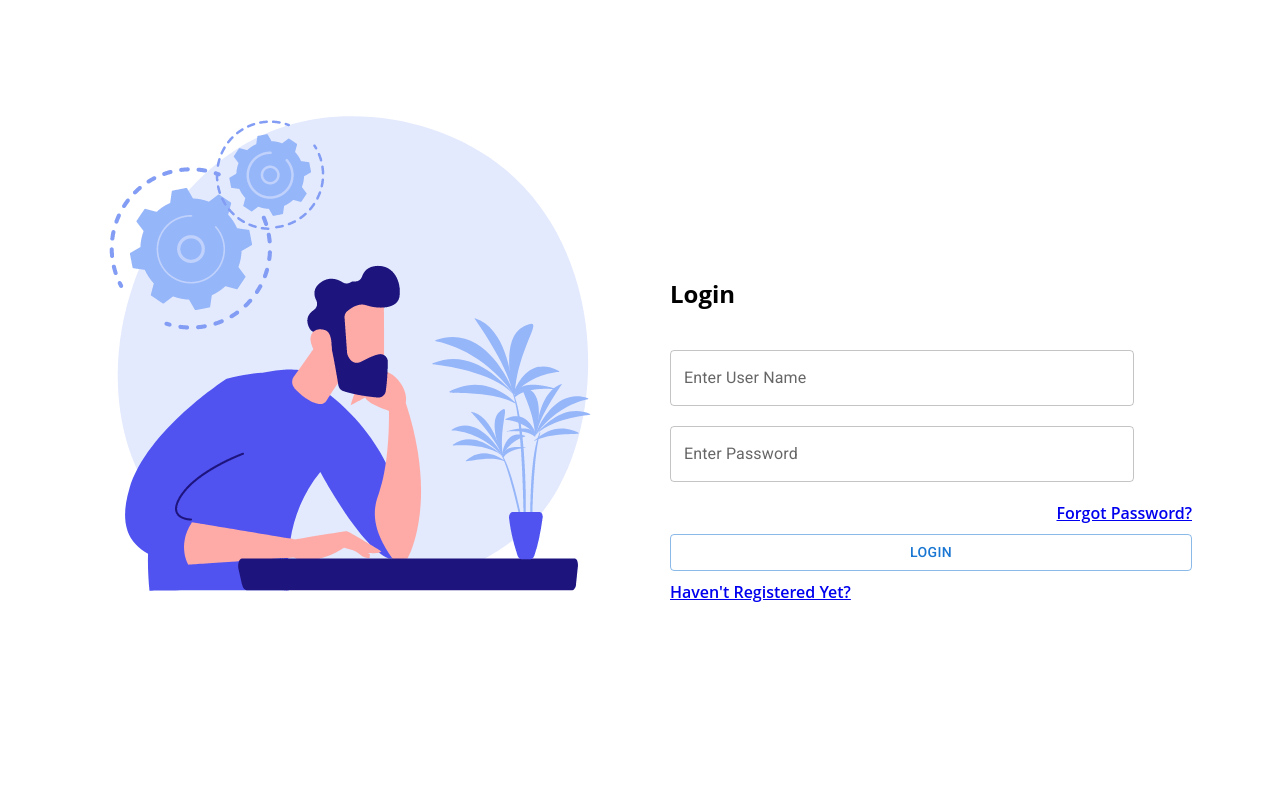
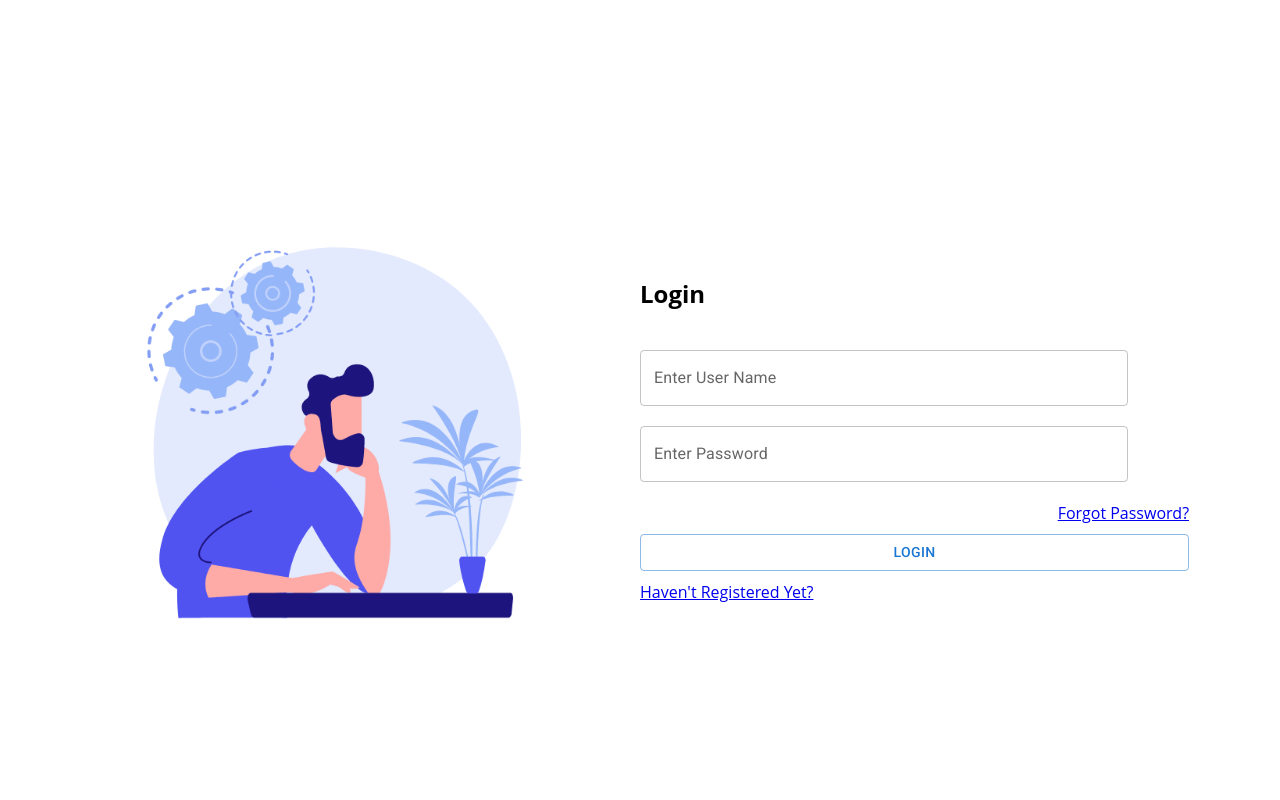
Before and after one commit to Arun3sh/admin-dashboard, a React (Create React App) app: page /login in a window 1280 px wide. Shown: the top 800 px of the page. Built offline with nearby package versions, Linux system fonts and the light colour scheme.

Commit message:
style update

```diff
--- a/src/App.css
+++ b/src/App.css
@@ -337,11 +337,15 @@ h3,
 h5 {
 	font-weight: 650;
 }
-p,
-a,
 span {
 	font-weight: 550;
 }
+p,
+a {
+	/* color: gray; */
+	font-weight: 400;
+}
+
 /* Media Queries */
 /* Mobile big */
 @media screen and (max-width: 425px) {
--- a/src/styles/usercomponents.css
+++ b/src/styles/usercomponents.css
@@ -5,7 +5,7 @@
 	margin: 30px;
 }
 .row-login {
-	width: 100%;
+	width: 50%;
 	display: flex;
 	flex-direction: column;
 	/* align-items: center; */
@@ -28,9 +28,14 @@
 	margin-left: auto;
 }
 .row-illustration {
-	width: 100%;
+	width: 50%;
+	display: flex;
+	align-items: center;
+	justify-content: center;
 }
-
+.row-illustration img {
+	width: 500px;
+}
 /* Forgot Password */
 .forgotpassword-wrapper {
 	gap: 25px;
@@ -105,11 +110,22 @@
 }
 
 /* Edit Profile */
+.editprofile-wrapper {
+	margin: 20px;
+}
 .editprofile-form {
 	display: flex;
 	flex-direction: column;
 }
-
+.add-cancel {
+	display: flex;
+	justify-content: space-around;
+	margin-top: 20px;
+}
+.updateBtn,
+.updatecancel {
+	width: 120px;
+}
 .viewuser-wrapper {
 	margin: 20px;
 }
@@ -119,6 +135,8 @@
 	align-items: center;
 	justify-content: space-evenly;
 }
+
+/* Small Device */
 @media screen and (max-width: 425px) {
 	.profile-pic {
 		width: 75px !important;
@@ -133,11 +151,26 @@
 		display: flex;
 		flex-direction: column;
 	}
+	.row-login {
+		width: 100%;
+	}
 	.row-illustration {
+		width: 100%;
 		display: flex;
 		justify-content: center;
 	}
 	.row-illustration img {
 		width: 150px;
 	}
+	.updateBtn,
+	.updatecancel {
+		width: 80px;
+	}
 }
+
+/* Tablets */
+@media screen and (max-width: 768px) and (min-width: 426px) {
+	.row-illustration img {
+		width: 250px;
+	}
+}
```
